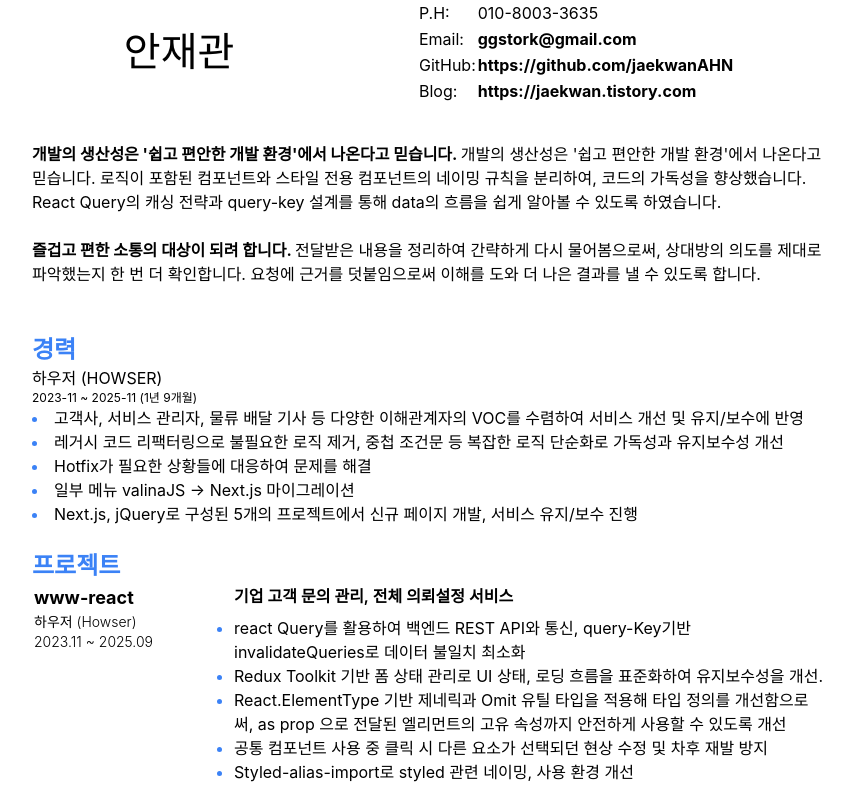
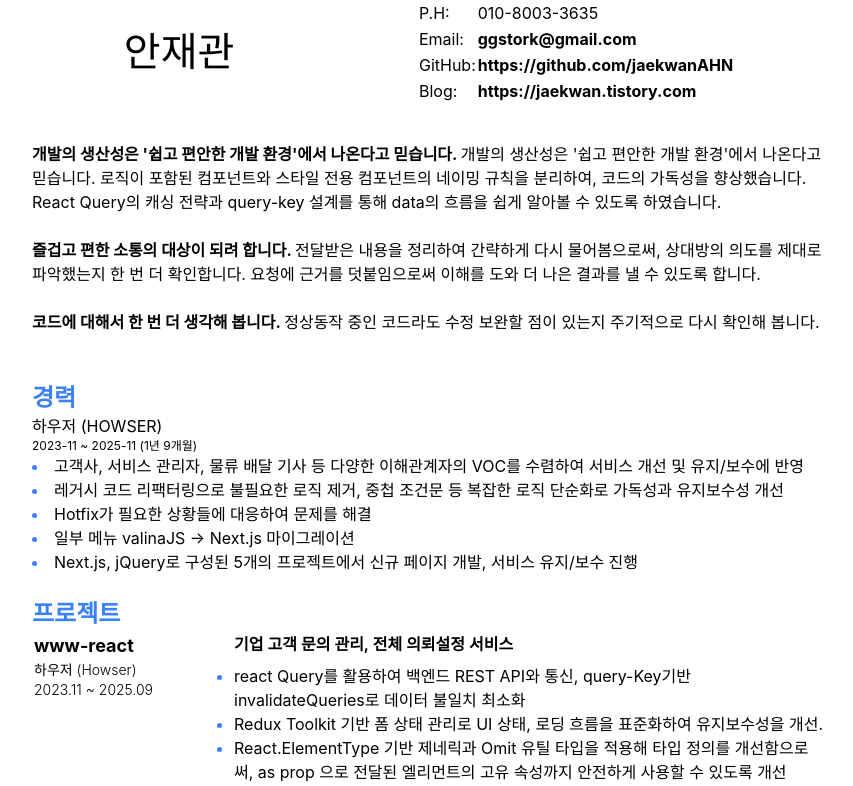
Before and after one commit to jaekwanAHN/resume, a Next.js app: page / in a window 1280 px wide. Shown: the top 786 px of the page, without its empty margins (211-1064 px from the left). Built offline with nearby package versions, Linux system fonts and the light colour scheme; a web font is replaced by a local one.

Commit message:
ENH: 자기소갯말 수정

```diff
--- a/src/data/introduce.ts
+++ b/src/data/introduce.ts
@@ -12,6 +12,11 @@ export const introduce = [
       '전달받은 내용을 정리하여 간략하게 다시 물어봄으로써, 상대방의 의도를 제대로 파악했는지 한 번 더 확인합니다. ' +
       '요청에 근거를 덧붙임으로써 이해를 도와 더 나은 결과를 낼 수 있도록 합니다.',
   },
+  {
+    title: '코드에 대해서 한 번 더 생각해 봅니다. ',
+    content:
+      '정상동작 중인 코드라도 수정 보완할 점이 있는지 주기적으로 다시 확인해 봅니다.',
+  },
 ];
 
 export default introduce;
```
